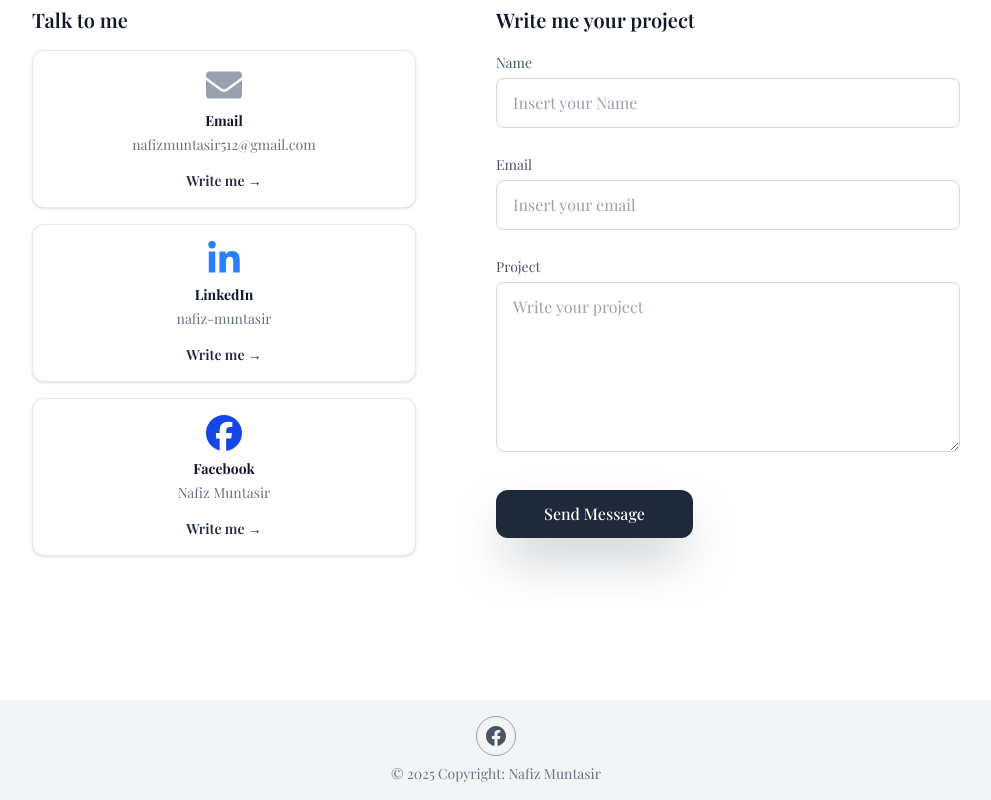
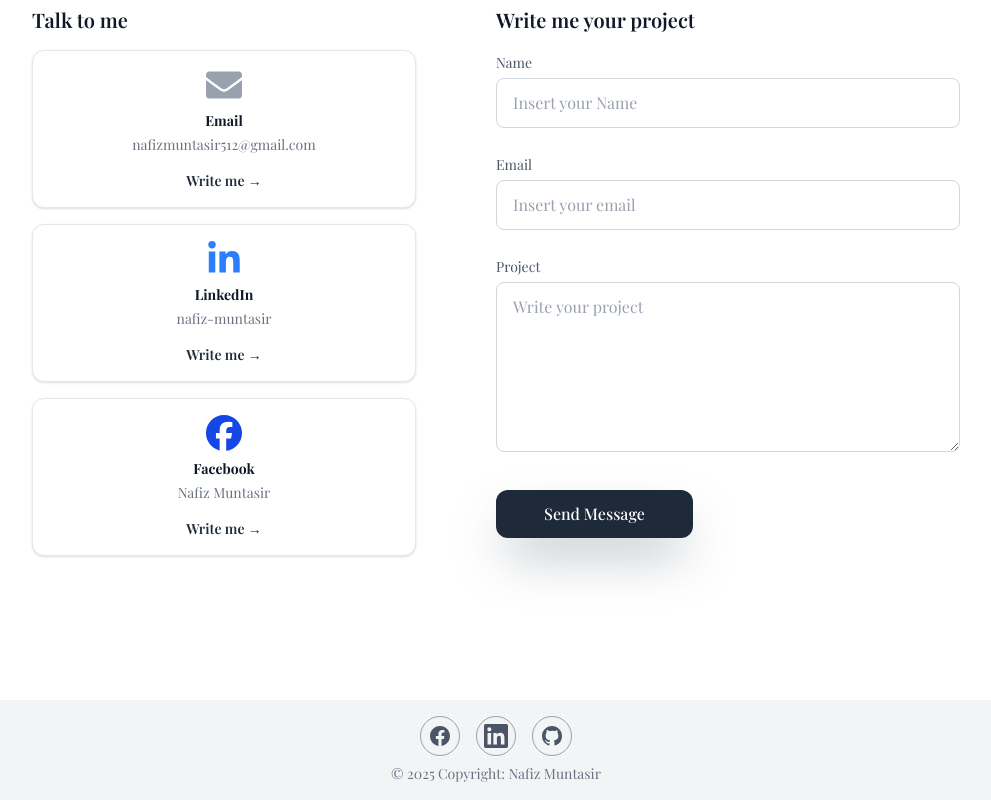
Before and after one commit to nafiz512/Portfolio, a React (Vite) app: page / in a window 1280 px wide. Shown: the part 4133-4933 px from the top of the page, without its empty margins (144-1135 px from the left). Built offline with nearby package versions, Linux system fonts and the light colour scheme; a web font is replaced by a local one.

Commit message:
fix social links

```diff
--- a/src/Components/Footer.jsx
+++ b/src/Components/Footer.jsx
@@ -42,20 +42,56 @@
         >
             <div className="container mx-auto px-4 sm:px-6 lg:px-8">
                 <div className="flex flex-col items-center justify-center space-y-2">
-                    <div className="flex items-center space-x-4">
-                        <a className="group" href="#">
-                            <div className="w-10 h-10 border border-gray-400 dark:border-gray-500 rounded-full flex items-center justify-center transition-colors duration-300 group-hover:bg-gray-800 dark:group-hover:bg-gray-200">
+                    <div class="flex items-center space-x-4">
+                        <a
+                            class="group"
+                            href="https://www.facebook.com/nafiz.muntasir.245464"
+                            target="blank"
+                        >
+                            <div class="w-10 h-10 border border-gray-400 dark:border-gray-500 rounded-full flex items-center justify-center transition-colors duration-300 group-hover:bg-gray-800 dark:group-hover:bg-gray-200">
                                 <svg
                                     aria-hidden="true"
-                                    className="h-5 w-5 fill-current text-gray-600 dark:text-gray-300 group-hover:text-white dark:group-hover:text-black"
+                                    class="h-5 w-5 fill-current text-gray-600 dark:text-gray-300 group-hover:text-white dark:group-hover:text-black"
                                     viewBox="0 0 16 16"
                                 >
                                     <path d="M16 8.049c0-4.446-3.582-8.05-8-8.05C3.58 0-.002 3.603-.002 8.05c0 4.017 2.926 7.347 6.75 7.951v-5.625h-2.03V8.05H6.75V6.275c0-2.017 1.195-3.131 3.022-3.131.876 0 1.791.157 1.791.157v1.98h-1.009c-.993 0-1.303.621-1.303 1.258v1.51h2.218l-.354 2.326H9.25V16c3.824-.604 6.75-3.934 6.75-7.951z"></path>
                                 </svg>
                             </div>
                         </a>
-
-                        {/* Add other icons similarly */}
+                        <a
+                            class="group"
+                            href="https://www.linkedin.com/in/nafiz-muntasir/"
+                            target="blank"
+                        >
+                            <div class="w-10 h-10 border border-gray-400 dark:border-gray-500 rounded-full flex items-center justify-center transition-colors duration-300 group-hover:bg-gray-800 dark:group-hover:bg-gray-200">
+                                <svg
+                                    aria-hidden="true"
+                                    class="h-6 w-6 fill-current text-gray-600 dark:text-gray-300 group-hover:text-white dark:group-hover:text-black"
+                                    viewBox="0 0 24 24"
+                                >
+                                    <path d="M20.447 20.452h-3.554v-5.569c0-1.328-.027-3.037-1.852-3.037-1.853 0-2.136 1.445-2.136 2.939v5.667H9.351V9h3.414v1.561h.046c.477-.9 1.637-1.85 3.37-1.85 3.601 0 4.267 2.37 4.267 5.455v6.286zM5.337 7.433a2.062 2.062 0 01-2.063-2.065 2.064 2.064 0 112.063 2.065zm1.782 13.019H3.555V9h3.564v11.452zM22.225 0H1.771C.792 0 0 .774 0 1.729v20.542C0 23.227.792 24 1.771 24h20.451C23.2 24 24 23.227 24 22.271V1.729C24 .774 23.2 0 22.225 0z"></path>
+                                </svg>
+                            </div>
+                        </a>
+                        <a
+                            class="group"
+                            href="https://github.com/nafiz512"
+                            target="blank"
+                        >
+                            <div class="w-10 h-10 border border-gray-400 dark:border-gray-500 rounded-full flex items-center justify-center transition-colors duration-300 group-hover:bg-gray-800 dark:group-hover:bg-gray-200">
+                                <svg
+                                    aria-hidden="true"
+                                    class="h-6 w-6 fill-current text-gray-600 dark:text-gray-300 group-hover:text-white dark:group-hover:text-black"
+                                    viewBox="0 0 24 24"
+                                >
+                                    <path
+                                        clip-rule="evenodd"
+                                        d="M12 2C6.477 2 2 6.477 2 12c0 4.418 2.865 8.165 6.839 9.49.5.092.682-.217.682-.482 0-.237-.009-.868-.014-1.703-2.782.605-3.369-1.343-3.369-1.343-.454-1.158-1.11-1.466-1.11-1.466-.908-.62.069-.608.069-.608 1.003.07 1.531 1.032 1.531 1.032.892 1.53 2.341 1.088 2.91.832.092-.647.35-1.088.636-1.338-2.22-.253-4.555-1.113-4.555-4.951 0-1.093.39-1.988 1.031-2.688-.103-.253-.446-1.272.098-2.65 0 0 .84-.27 2.75 1.026A9.564 9.564 0 0112 6.844c.85.004 1.705.115 2.504.337 1.909-1.296 2.747-1.027 2.747-1.027.546 1.379.203 2.398.1 2.651.64.7 1.03 1.595 1.03 2.688 0 3.848-2.338 4.695-4.566 4.943.359.309.678.92.678 1.855 0 1.338-.012 2.419-.012 2.747 0 .268.18.58.688.482A10.001 10.001 0 0022 12c0-5.523-4.477-10-10-10z"
+                                        fill-rule="evenodd"
+                                    ></path>
+                                </svg>
+                            </div>
+                        </a>
                     </div>
 
                     <p className="text-sm text-gray-500 dark:text-gray-400">
--- a/src/Components/Hero.jsx
+++ b/src/Components/Hero.jsx
@@ -79,13 +79,19 @@
                                 </SocialLink>
 
                                 <SocialLink className="top-[35%] right-[-4%] lg:right-[-6%]">
-                                    <a href="https://github.com/nafiz512">
+                                    <a
+                                        href="https://github.com/nafiz512"
+                                        target="blank"
+                                    >
                                         <FaGithub className="text-2xl"></FaGithub>
                                     </a>
                                 </SocialLink>
 
                                 <SocialLink className="top-[60%] right-[-1%] lg:right-[-5%]">
-                                    <a href="https://www.linkedin.com/in/nafiz-muntasir/">
+                                    <a
+                                        href="https://www.linkedin.com/in/nafiz-muntasir/"
+                                        target="blank"
+                                    >
                                         <FaLinkedin className="text-2xl"></FaLinkedin>
                                     </a>
                                 </SocialLink>
```
